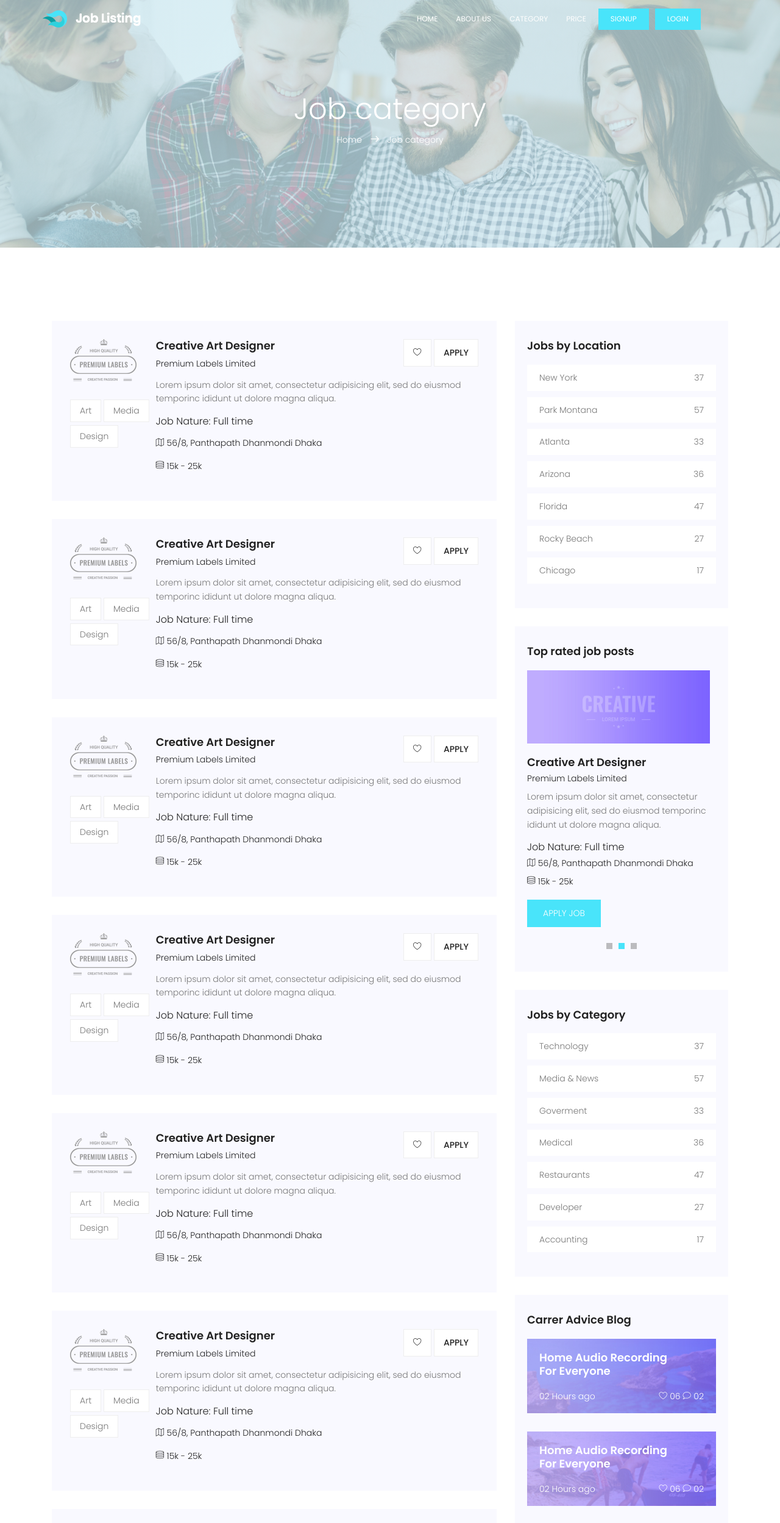
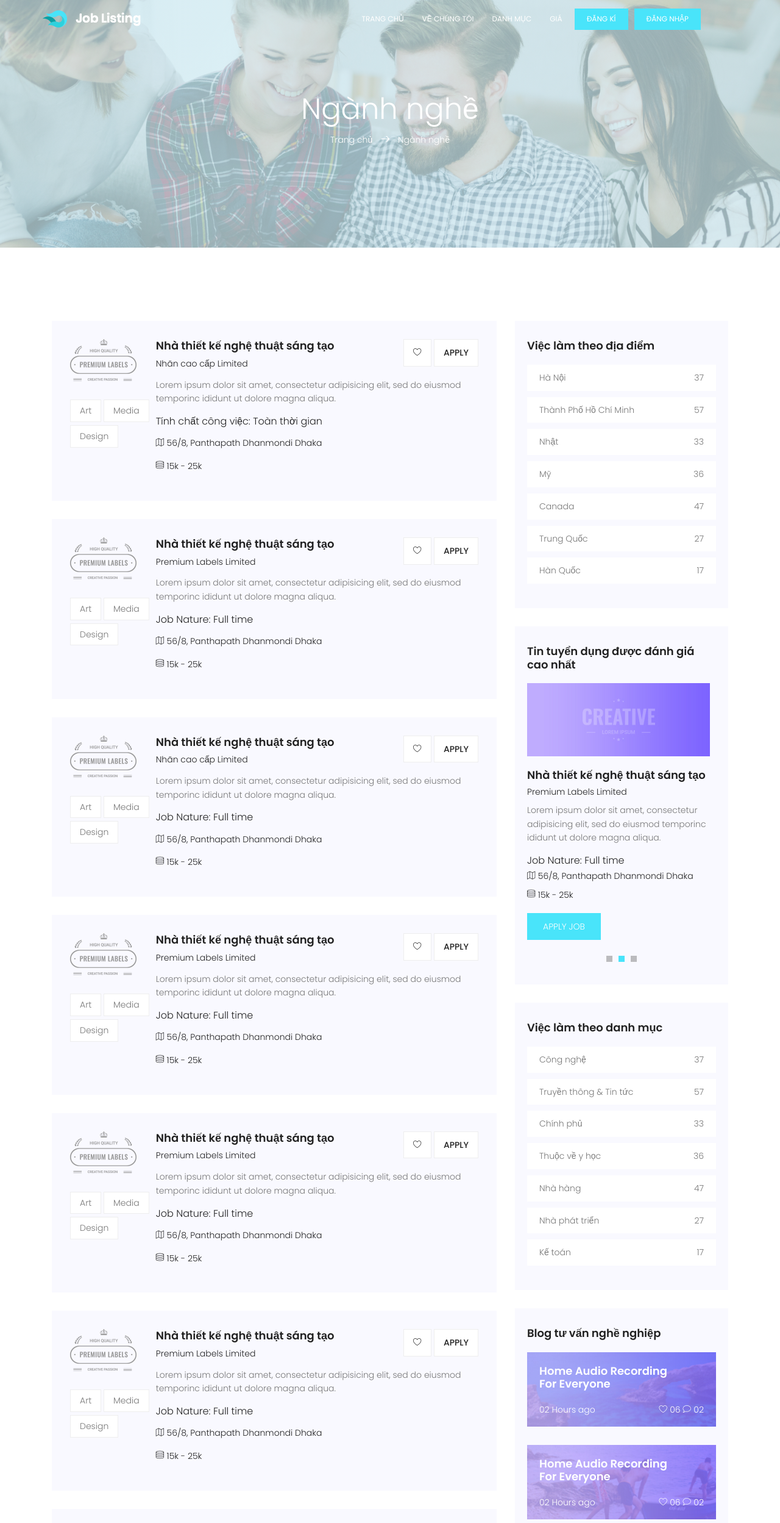
Before and after one commit to khanhduycris/web, a plain HTML site: page category.html in a window 1280 px wide. Shown: the top 2497 px of the page at 61% size. Drawn offline with nearby package versions, Linux system fonts and the light colour scheme; some packages are replaced by stand-ins of ours.

Commit message:
no message

```diff
--- a/category.html
+++ b/category.html
@@ -39,10 +39,10 @@
 				      </div>
 				      <nav id="nav-menu-container">
 				        <ul class="nav-menu">
-				          <li class="menu-active"><a href="index.html">Home</a></li>
-				          <li><a href="about-us.html">About Us</a></li>
-				          <li><a href="category.html">Category</a></li>
-				          <li><a href="price.html">Price</a></li>
+				          <li class="menu-active"><a href="index.html">Trang chủ</a></li>
+				          <li><a href="about-us.html">Về chúng tôi</a></li>
+				          <li><a href="category.html">Danh mục</a></li>
+				          <li><a href="price.html">Giá</a></li>
 				          <!-- <li><a href="blog-home.html">Blog</a></li>
 				          <li><a href="contact.html">Contact</a></li>
 				          <li class="menu-has-children"><a href="">Pages</a>
@@ -52,8 +52,8 @@
 								<li><a href="single.html">single</a></li>
 				            </ul>
 				          </li> -->
-				          <li><a class="ticker-btn" href="#">Signup</a></li>
-				          <li><a class="ticker-btn" href="#">Login</a></li>
+				          <li><a class="ticker-btn" href="#">Đăng kí</a></li>
+				          <li><a class="ticker-btn" href="#">Đăng nhập</a></li>
 				        </ul>
 				      </nav><!-- #nav-menu-container -->
 			    	</div>
@@ -68,9 +68,9 @@
 					<div class="row d-flex align-items-center justify-content-center">
 						<div class="about-content col-lg-12">
 							<h1 class="text-white">
-								Job category
+								Ngành nghề
 							</h1>
-							<p class="text-white link-nav"><a href="index.html">Home </a>  <span class="lnr lnr-arrow-right"></span>  <a href="category.html"> Job category</a></p>
+							<p class="text-white link-nav"><a href="index.html">Trang chủ </a>  <span class="lnr lnr-arrow-right"></span>  <a href="category.html"> Ngành nghề</a></p>
 						</div>
 					</div>
 				</div>
@@ -100,7 +100,41 @@
 								<div class="details">
 									<div class="title d-flex flex-row justify-content-between">
 										<div class="titles">
-											<a href="single.html"><h4>Creative Art Designer</h4></a>
+											<a href="single.html"><h4>Nhà thiết kế nghệ thuật sáng tạo</h4></a>
+											<h6>Nhãn cao cấp Limited</h6>
+										</div>
+										<ul class="btns">
+											<li><a href="#"><span class="lnr lnr-heart"></span></a></li>
+											<li><a href="#">Apply</a></li>
+										</ul>
+									</div>
+									<p>
+										Lorem ipsum dolor sit amet, consectetur adipisicing elit, sed do eiusmod temporinc ididunt ut dolore magna aliqua.
+									</p>
+									<h5>Tính chất công việc: Toàn thời gian</h5>
+									<p class="address"><span class="lnr lnr-map"></span> 56/8, Panthapath Dhanmondi Dhaka</p>
+									<p class="address"><span class="lnr lnr-database"></span> 15k - 25k</p>
+								</div>
+							</div>
+							<div class="single-post d-flex flex-row">
+								<div class="thumb">
+									<img src="img/post.png" alt="">
+									<ul class="tags">
+										<li>
+											<a href="#">Art</a>
+										</li>
+										<li>
+											<a href="#">Media</a>
+										</li>
+										<li>
+											<a href="#">Design</a>
+										</li>
+									</ul>
+								</div>
+								<div class="details">
+									<div class="title d-flex flex-row justify-content-between">
+										<div class="titles">
+											<a href="single.html"><h4>Nhà thiết kế nghệ thuật sáng tạo</h4></a>
 											<h6>Premium Labels Limited</h6>
 										</div>
 										<ul class="btns">
@@ -134,7 +168,41 @@
 								<div class="details">
 									<div class="title d-flex flex-row justify-content-between">
 										<div class="titles">
-											<a href="single.html"><h4>Creative Art Designer</h4></a>
+											<a href="single.html"><h4>Nhà thiết kế nghệ thuật sáng tạo</h4></a>
+											<h6>Nhãn cao cấp Limited</h6>
+										</div>
+										<ul class="btns">
+											<li><a href="#"><span class="lnr lnr-heart"></span></a></li>
+											<li><a href="#">Apply</a></li>
+										</ul>
+									</div>
+									<p>
+										Lorem ipsum dolor sit amet, consectetur adipisicing elit, sed do eiusmod temporinc ididunt ut dolore magna aliqua.
+									</p>
+									<h5>Job Nature: Full time</h5>
+									<p class="address"><span class="lnr lnr-map"></span> 56/8, Panthapath Dhanmondi Dhaka</p>
+									<p class="address"><span class="lnr lnr-database"></span> 15k - 25k</p>
+								</div>
+							</div>
+							<div class="single-post d-flex flex-row">
+								<div class="thumb">
+									<img src="img/post.png" alt="">
+									<ul class="tags">
+										<li>
+											<a href="#">Art</a>
+										</li>
+										<li>
+											<a href="#">Media</a>
+										</li>
+										<li>
+											<a href="#">Design</a>
+										</li>
+									</ul>
+								</div>
+								<div class="details">
+									<div class="title d-flex flex-row justify-content-between">
+										<div class="titles">
+											<a href="single.html"><h4>Nhà thiết kế nghệ thuật sáng tạo</h4></a>
 											<h6>Premium Labels Limited</h6>
 										</div>
 										<ul class="btns">
@@ -168,7 +236,7 @@
 								<div class="details">
 									<div class="title d-flex flex-row justify-content-between">
 										<div class="titles">
-											<a href="single.html"><h4>Creative Art Designer</h4></a>
+											<a href="single.html"><h4>Nhà thiết kế nghệ thuật sáng tạo</h4></a>
 											<h6>Premium Labels Limited</h6>
 										</div>
 										<ul class="btns">
@@ -202,7 +270,7 @@
 								<div class="details">
 									<div class="title d-flex flex-row justify-content-between">
 										<div class="titles">
-											<a href="single.html"><h4>Creative Art Designer</h4></a>
+											<a href="single.html"><h4>Nhà thiết kế nghệ thuật sáng tạo</h4></a>
 											<h6>Premium Labels Limited</h6>
 										</div>
 										<ul class="btns">
@@ -236,75 +304,7 @@
 								<div class="details">
 									<div class="title d-flex flex-row justify-content-between">
 										<div class="titles">
-											<a href="single.html"><h4>Creative Art Designer</h4></a>
-											<h6>Premium Labels Limited</h6>
-										</div>
-										<ul class="btns">
-											<li><a href="#"><span class="lnr lnr-heart"></span></a></li>
-											<li><a href="#">Apply</a></li>
-										</ul>
-									</div>
-									<p>
-										Lorem ipsum dolor sit amet, consectetur adipisicing elit, sed do eiusmod temporinc ididunt ut dolore magna aliqua.
-									</p>
-									<h5>Job Nature: Full time</h5>
-									<p class="address"><span class="lnr lnr-map"></span> 56/8, Panthapath Dhanmondi Dhaka</p>
-									<p class="address"><span class="lnr lnr-database"></span> 15k - 25k</p>
-								</div>
-							</div>
-							<div class="single-post d-flex flex-row">
-								<div class="thumb">
-									<img src="img/post.png" alt="">
-									<ul class="tags">
-										<li>
-											<a href="#">Art</a>
-										</li>
-										<li>
-											<a href="#">Media</a>
-										</li>
-										<li>
-											<a href="#">Design</a>
-										</li>
-									</ul>
-								</div>
-								<div class="details">
-									<div class="title d-flex flex-row justify-content-between">
-										<div class="titles">
-											<a href="single.html"><h4>Creative Art Designer</h4></a>
-											<h6>Premium Labels Limited</h6>
-										</div>
-										<ul class="btns">
-											<li><a href="#"><span class="lnr lnr-heart"></span></a></li>
-											<li><a href="#">Apply</a></li>
-										</ul>
-									</div>
-									<p>
-										Lorem ipsum dolor sit amet, consectetur adipisicing elit, sed do eiusmod temporinc ididunt ut dolore magna aliqua.
-									</p>
-									<h5>Job Nature: Full time</h5>
-									<p class="address"><span class="lnr lnr-map"></span> 56/8, Panthapath Dhanmondi Dhaka</p>
-									<p class="address"><span class="lnr lnr-database"></span> 15k - 25k</p>
-								</div>
-							</div>
-							<div class="single-post d-flex flex-row">
-								<div class="thumb">
-									<img src="img/post.png" alt="">
-									<ul class="tags">
-										<li>
-											<a href="#">Art</a>
-										</li>
-										<li>
-											<a href="#">Media</a>
-										</li>
-										<li>
-											<a href="#">Design</a>
-										</li>
-									</ul>
-								</div>
-								<div class="details">
-									<div class="title d-flex flex-row justify-content-between">
-										<div class="titles">
-											<a href="single.html"><h4>Creative Art Designer</h4></a>
+											<a href="single.html"><h4>Nhà thiết kế nghệ thuật sáng tạo</h4></a>
 											<h6>Premium Labels Limited</h6>
 										</div>
 										<ul class="btns">
@@ -324,24 +324,24 @@
 						</div>
 						<div class="col-lg-4 sidebar">
 							<div class="single-slidebar">
-								<h4>Jobs by Location</h4>
+								<h4>Việc làm theo địa điểm</h4>
 								<ul class="cat-list">
-									<li><a class="justify-content-between d-flex" href="category.html"><p>New York</p><span>37</span></a></li>
-									<li><a class="justify-content-between d-flex" href="category.html"><p>Park Montana</p><span>57</span></a></li>
-									<li><a class="justify-content-between d-flex" href="category.html"><p>Atlanta</p><span>33</span></a></li>
-									<li><a class="justify-content-between d-flex" href="category.html"><p>Arizona</p><span>36</span></a></li>
-									<li><a class="justify-content-between d-flex" href="category.html"><p>Florida</p><span>47</span></a></li>
-									<li><a class="justify-content-between d-flex" href="category.html"><p>Rocky Beach</p><span>27</span></a></li>
-									<li><a class="justify-content-between d-flex" href="category.html"><p>Chicago</p><span>17</span></a></li>
+									<li><a class="justify-content-between d-flex" href="category.html"><p>Hà Nội</p><span>37</span></a></li>
+									<li><a class="justify-content-between d-flex" href="category.html"><p>Thành Phố Hồ Chí Minh</p><span>57</span></a></li>
+									<li><a class="justify-content-between d-flex" href="category.html"><p>Nhật</p><span>33</span></a></li>
+									<li><a class="justify-content-between d-flex" href="category.html"><p>Mỹ</p><span>36</span></a></li>
+									<li><a class="justify-content-between d-flex" href="category.html"><p>Canada</p><span>47</span></a></li>
+									<li><a class="justify-content-between d-flex" href="category.html"><p>Trung Quốc</p><span>27</span></a></li>
+									<li><a class="justify-content-between d-flex" href="category.html"><p>Hàn Quốc</p><span>17</span></a></li>
 								</ul>
 							</div>
 
 							<div class="single-slidebar">
-								<h4>Top rated job posts</h4>
+								<h4>Tin tuyển dụng được đánh giá cao nhất</h4>
 								<div class="active-relatedjob-carusel">
 									<div class="single-rated">
 										<img class="img-fluid" src="img/r1.jpg" alt="">
-										<a href="single.html"><h4>Creative Art Designer</h4></a>
+										<a href="single.html"><h4>Nhà thiết kế nghệ thuật sáng tạo</h4></a>
 										<h6>Premium Labels Limited</h6>
 										<p>
 											Lorem ipsum dolor sit amet, consectetur adipisicing elit, sed do eiusmod temporinc ididunt ut dolore magna aliqua.
@@ -353,7 +353,7 @@
 									</div>
 									<div class="single-rated">
 										<img class="img-fluid" src="img/r1.jpg" alt="">
-										<a href="single.html"><h4>Creative Art Designer</h4></a>
+										<a href="single.html"><h4>Nhà thiết kế nghệ thuật sáng tạo</h4></a>
 										<h6>Premium Labels Limited</h6>
 										<p>
 											Lorem ipsum dolor sit amet, consectetur adipisicing elit, sed do eiusmod temporinc ididunt ut dolore magna aliqua.
@@ -365,7 +365,7 @@
 									</div>
 									<div class="single-rated">
 										<img class="img-fluid" src="img/r1.jpg" alt="">
-										<a href="single.html"><h4>Creative Art Designer</h4></a>
+										<a href="single.html"><h4>Nhà thiết kế nghệ thuật sáng tạo</h4></a>
 										<h6>Premium Labels Limited</h6>
 										<p>
 											Lorem ipsum dolor sit amet, consectetur adipisicing elit, sed do eiusmod temporinc ididunt ut dolore magna aliqua.
@@ -379,20 +379,20 @@
 							</div>
 
 							<div class="single-slidebar">
-								<h4>Jobs by Category</h4>
+								<h4>Việc làm theo danh mục</h4>
 								<ul class="cat-list">
-									<li><a class="justify-content-between d-flex" href="category.html"><p>Technology</p><span>37</span></a></li>
-									<li><a class="justify-content-between d-flex" href="category.html"><p>Media & News</p><span>57</span></a></li>
-									<li><a class="justify-content-between d-flex" href="category.html"><p>Goverment</p><span>33</span></a></li>
-									<li><a class="justify-content-between d-flex" href="category.html"><p>Medical</p><span>36</span></a></li>
-									<li><a class="justify-content-between d-flex" href="category.html"><p>Restaurants</p><span>47</span></a></li>
-									<li><a class="justify-content-between d-flex" href="category.html"><p>Developer</p><span>27</span></a></li>
-									<li><a class="justify-content-between d-flex" href="category.html"><p>Accounting</p><span>17</span></a></li>
+									<li><a class="justify-content-between d-flex" href="category.html"><p>Công nghệ</p><span>37</span></a></li>
+									<li><a class="justify-content-between d-flex" href="category.html"><p>Truyền thông & Tin tức</p><span>57</span></a></li>
+									<li><a class="justify-content-between d-flex" href="category.html"><p>Chính phủ</p><span>33</span></a></li>
+									<li><a class="justify-content-between d-flex" href="category.html"><p>Thuộc về y học</p><span>36</span></a></li>
+									<li><a class="justify-content-between d-flex" href="category.html"><p>Nhà hàng</p><span>47</span></a></li>
+									<li><a class="justify-content-between d-flex" href="category.html"><p>Nhà phát triển</p><span>27</span></a></li>
+									<li><a class="justify-content-between d-flex" href="category.html"><p>Kế toán</p><span>17</span></a></li>
 								</ul>
 							</div>
 
 							<div class="single-slidebar">
-								<h4>Carrer Advice Blog</h4>
+								<h4>Blog tư vấn nghề nghiệp</h4>
 								<div class="blog-list">
 									<div class="single-blog " style="background:#000 url(img/blog1.jpg);">
 										<a href="single.html"><h4>Home Audio Recording <br>
@@ -454,10 +454,10 @@
 					<div class="row d-flex justify-content-center">
 						<div class="menu-content col-lg-9">
 							<div class="title text-center">
-								<h1 class="mb-10 text-white">Join us today without any hesitation</h1>
+								<h1 class="mb-10 text-white">Hãy tham gia cùng chúng tôi ngay hôm nay mà không cần đắn đo</h1>
 								<p class="text-white">Lorem ipsum dolor sit amet, consectetur adipisicing elit, sed do eiusmod tempor incididunt ut labore  et dolore magna aliqua. Ut enim ad minim veniam, quis nostrud exercitation.</p>
-								<a class="primary-btn" href="#">I am a Candidate</a>
-								<a class="primary-btn" href="#">Request Free Demo</a>
+								<a class="primary-btn" href="#">Tôi là một ứng cử viên</a>
+								<a class="primary-btn" href="#">Yêu cầu bản demo miễn phí</a>
 							</div>
 						</div>
 					</div>
@@ -473,17 +473,17 @@
 							<div class="single-footer-widget">
 								<h6>Top Products</h6>
 								<ul class="footer-nav">
-									<li><a href="#">Managed Website</a></li>
-									<li><a href="#">Manage Reputation</a></li>
-									<li><a href="#">Power Tools</a></li>
-									<li><a href="#">Marketing Service</a></li>
+									<li><a href="#">Trang web được quản lý</a></li>
+									<li><a href="#">Quản lý danh tiếng</a></li>
+									<li><a href="#">Dụng cụ điện</a></li>
+									<li><a href="#">Dịch vụ tiếp thị</a></li>
 								</ul>
 							</div>
 						</div>
 						<div class="col-lg-6  col-md-12">
 							<div class="single-footer-widget newsletter">
-								<h6>Newsletter</h6>
-								<p>You can trust us. we only send promo offers, not a single spam.</p>
+								<h6>Bản tin</h6>
+								<p>Bạn có thể tin tưởng chúng tôi. chúng tôi chỉ gửi khuyến mãi, không gửi một thư rác nào.</p>
 								<div id="mc_embed_signup">
 									<form target="_blank" novalidate="true" action="https://spondonit.us12.list-manage.com/subscribe/post?u=1462626880ade1ac87bd9c93a&amp;id=92a4423d01" method="get" class="form-inline">
 
@@ -496,7 +496,7 @@
 											</div>
 
 											<div class="col-lg-4 col-md-12">
-												<button class="nw-btn primary-btn">Subscribe<span class="lnr lnr-arrow-right"></span></button>
+												<button class="nw-btn primary-btn">Đặt mua<span class="lnr lnr-arrow-right"></span></button>
 											</div>
 										</div>
 										<div class="info"></div>
@@ -524,7 +524,7 @@
 					<div class="row footer-bottom d-flex justify-content-between">
 						<p class="col-lg-8 col-sm-12 footer-text m-0 text-white">
 							<!-- Link back to Colorlib can't be removed. Template is licensed under CC BY 3.0. -->
-Copyright &copy;<script>document.write(new Date().getFullYear());</script> All rights reserved | This template is made with <i class="fa fa-heart-o" aria-hidden="true"></i> by <a href="https://colorlib.com" target="_blank">Colorlib</a>
+Copyright &copy;<script>document.write(new Date().getFullYear());</script> Mọi quyền được bảo lưu | Mẫu này được thực hiện với <i class="fa fa-heart-o" aria-hidden="true"></i> by <a href="https://colorlib.com" target="_blank">Màu sắc</a>
 <!-- Link back to Colorlib can't be removed. Template is licensed under CC BY 3.0. -->
 						</p>
 						<div class="col-lg-4 col-sm-12 footer-social">
```
Also changed, not shown: price.html (+44 -44 lines).
